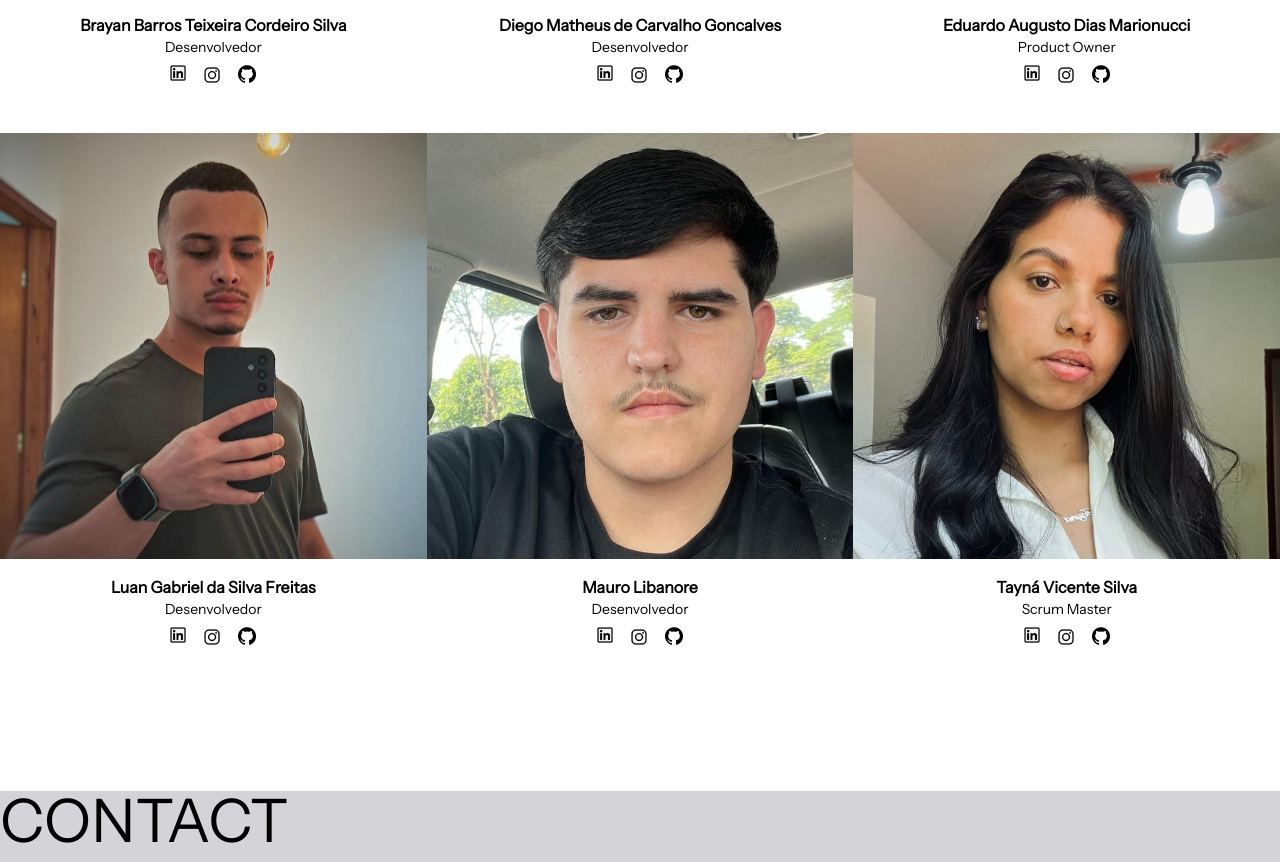
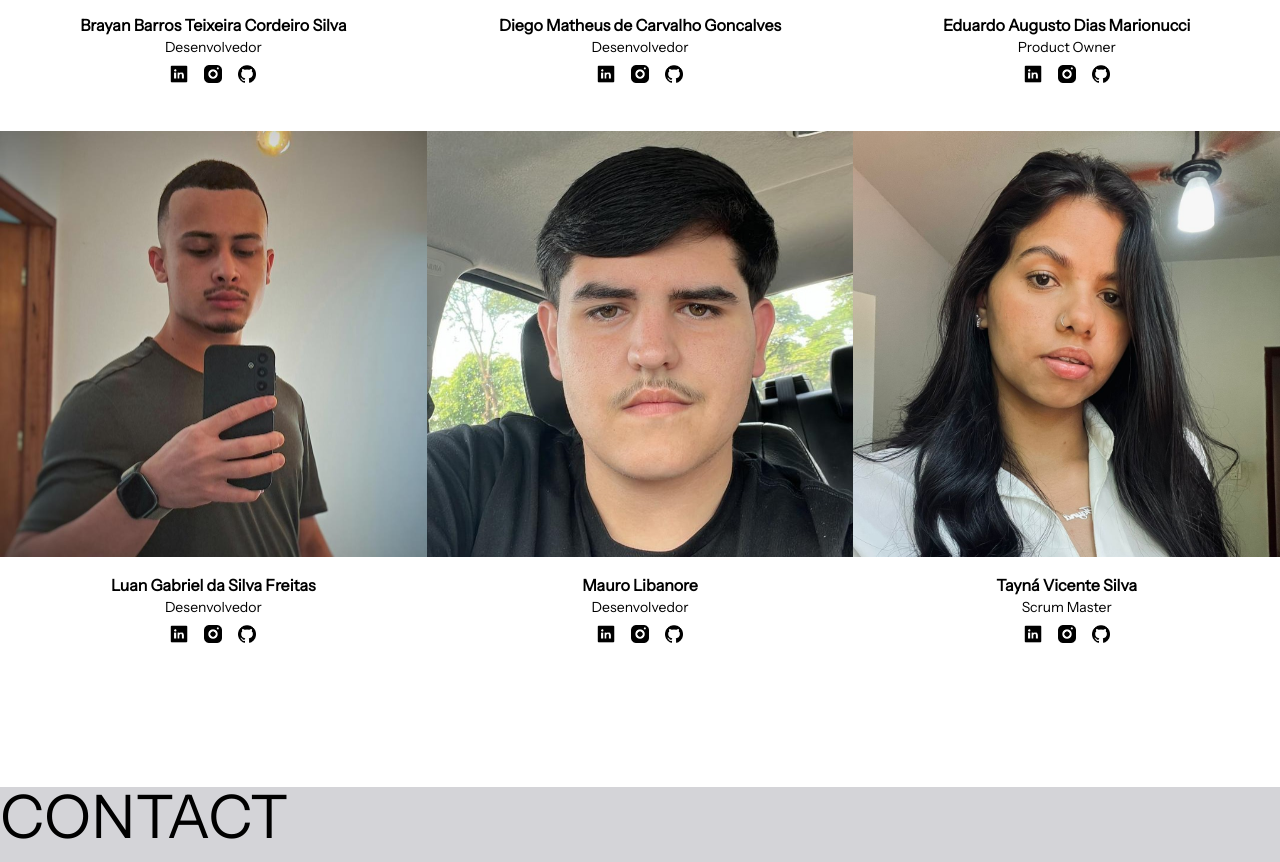
Before and after one commit to CS-PI-2026-Integrados/landing-page, a plain HTML site: page index.html in a window 1280 px wide. Shown: the part 3874-4736 px from the top of the page. Drawn offline with Linux system fonts and the light colour scheme.

Commit message:
refactor: alterar as logos do instagram e do linkedin e ajustes de tamanho

```diff
--- a/src/sections/team.html
+++ b/src/sections/team.html
@@ -10,10 +10,10 @@
             <p class="text-sm mb-2">Desenvolvedor</p>
             <div class="flex justify-center gap-4">
                 <a href="https://www.linkedin.com/in/brayan-barros-2912b221a/" target="_blank" class="hover:opacity-70 transition">
-                    <img src="../../assets/img/linkedin.png" width="16" alt="Linkedin" class="mb-12">
+                    <img src="../../assets/img/linkedin.jpg" width="18" alt="Linkedin" class="mb-12">
                 </a>
                 <a href="https://www.instagram.com/brayan.brz/" target="_blank" class="hover:opacity-70 transition">
-                    <img src="../../assets/img/instagram.jpg" width="20" alt="Instagram" class="mb-12">
+                    <img src="../../assets/img/instagram.png" width="18" alt="Instagram" class="mb-12">
                 </a>
                 <a href="https://github.com/BrayanBRZ" target="_blank" class="hover:opacity-70 transition">
                     <img src="../../assets/img/git.png" width="18" alt="GitHub" class="mb-12">
@@ -28,10 +28,10 @@
             <p class="text-sm mb-2">Desenvolvedor</p>
             <div class="flex justify-center gap-4">
                 <a href="https://www.linkedin.com/in/diegomcg/" target="_blank" class="hover:opacity-70 transition">
-                    <img src="../../assets/img/linkedin.png" width="16" alt="Linkedin" class="mb-12">
+                    <img src="../../assets/img/linkedin.jpg" width="18" alt="Linkedin" class="mb-12">
                 </a>
                 <a href="https://www.instagram.com/diegogon69/" target="_blank" class="hover:opacity-70 transition">
-                    <img src="../../assets/img/instagram.jpg" width="20" alt="Instagram" class="mb-12">
+                    <img src="../../assets/img/instagram.png" width="18" alt="Instagram" class="mb-12">
                 </a>
                 <a href="https://github.com/diegomatheuscg" target="_blank" class="hover:opacity-70 transition">
                     <img src="../../assets/img/git.png" width="18" alt="GitHub" class="mb-12">
@@ -45,10 +45,10 @@
             <p class="text-sm mb-2">Product Owner</p>
             <div class="flex justify-center gap-4">
                 <a href="https://www.linkedin.com/in/eduardomarionucci/" target="_blank" class="hover:opacity-70 transition">
-                    <img src="../../assets/img/linkedin.png" width="16" alt="Linkedin" class="mb-12">
+                    <img src="../../assets/img/linkedin.jpg" width="18" alt="Linkedin" class="mb-12">
                 </a>
                 <a href="https://www.instagram.com/eduardomarionucci/" target="_blank" class="hover:opacity-70 transition">
-                    <img src="../../assets/img/instagram.jpg" width="20" alt="Instagram" class="mb-12">
+                    <img src="../../assets/img/instagram.png" width="18" alt="Instagram" class="mb-12">
                 </a>
                 <a href="https://github.com/eduardomarionucci" target="_blank" class="hover:opacity-70 transition">
                     <img src="../../assets/img/git.png" width="18" alt="GitHub" class="mb-12">
@@ -62,10 +62,10 @@
             <p class="text-sm mb-2">Desenvolvedor</p>
             <div class="flex justify-center gap-4">
                 <a href="https://www.linkedin.com/in/luangabriel004/" target="_blank" class="hover:opacity-70 transition">
-                    <img src="../../assets/img/linkedin.png" width="16" alt="Linkedin" class="mb-12">
+                    <img src="../../assets/img/linkedin.jpg" width="18" alt="Linkedin" class="mb-12">
                 </a>
                 <a href="https://www.instagram.com/luangab.sf/" target="_blank" class="hover:opacity-70 transition">
-                    <img src="../../assets/img/instagram.jpg" width="20" alt="Instagram" class="mb-12">
+                    <img src="../../assets/img/instagram.png" width="18" alt="Instagram" class="mb-12">
                 </a>
                 <a href="https://github.com/luan004" target="_blank" class="hover:opacity-70 transition">
                     <img src="../../assets/img/git.png" width="18" alt="GitHub" class="mb-12">
@@ -79,10 +79,10 @@
             <p class="text-sm mb-2">Desenvolvedor</p>
             <div class="flex justify-center gap-4">
                 <a href="https://www.linkedin.com/in/mauro-libanore-781ba13b3/" target="_blank" class="hover:opacity-70 transition">
-                    <img src="../../assets/img/linkedin.png" width="16" alt="Linkedin" class="mb-12">
+                    <img src="../../assets/img/linkedin.jpg" width="18" alt="Linkedin" class="mb-12">
                 </a>
                 <a href="https://www.instagram.com/mauro_libanore/" target="_blank" class="hover:opacity-70 transition">
-                    <img src="../../assets/img/instagram.jpg" width="20" alt="Instagram" class="mb-12">
+                    <img src="../../assets/img/instagram.png" width="18" alt="Instagram" class="mb-12">
                 </a>
                 <a href="https://github.com/maurolibanore" target="_blank" class="hover:opacity-70 transition">
                     <img src="../../assets/img/git.png" width="18" alt="GitHub" class="mb-12">
@@ -97,10 +97,10 @@
             <p class="text-sm mb-2">Scrum Master</p>
             <div class="flex justify-center gap-4">
                 <a href="https://www.linkedin.com/in/tayna-vicente-silva/" target="_blank" class="hover:opacity-70 transition">
-                    <img src="../../assets/img/linkedin.png" width="16" alt="Linkedin" class="mb-12">
+                    <img src="../../assets/img/linkedin.jpg" width="18" alt="Linkedin" class="mb-12">
                 </a>
                 <a href="https://www.instagram.com/tayna_vicente01/" target="_blank" class="hover:opacity-70 transition">
-                    <img src="../../assets/img/instagram.jpg" width="20" alt="Instagram" class="mb-12">
+                    <img src="../../assets/img/instagram.png" width="18" alt="Instagram" class="mb-12">
                 </a>
                 <a href="https://github.com/tayna01" target="_blank" class="hover:opacity-70 transition">
                     <img src="../../assets/img/git.png" width="18" alt="GitHub" class="mb-12">
```
Also changed, not shown: assets/img/instagram.png (added), assets/img/linkedin.jpg (added), assets/img/linkedin.png (deleted).
